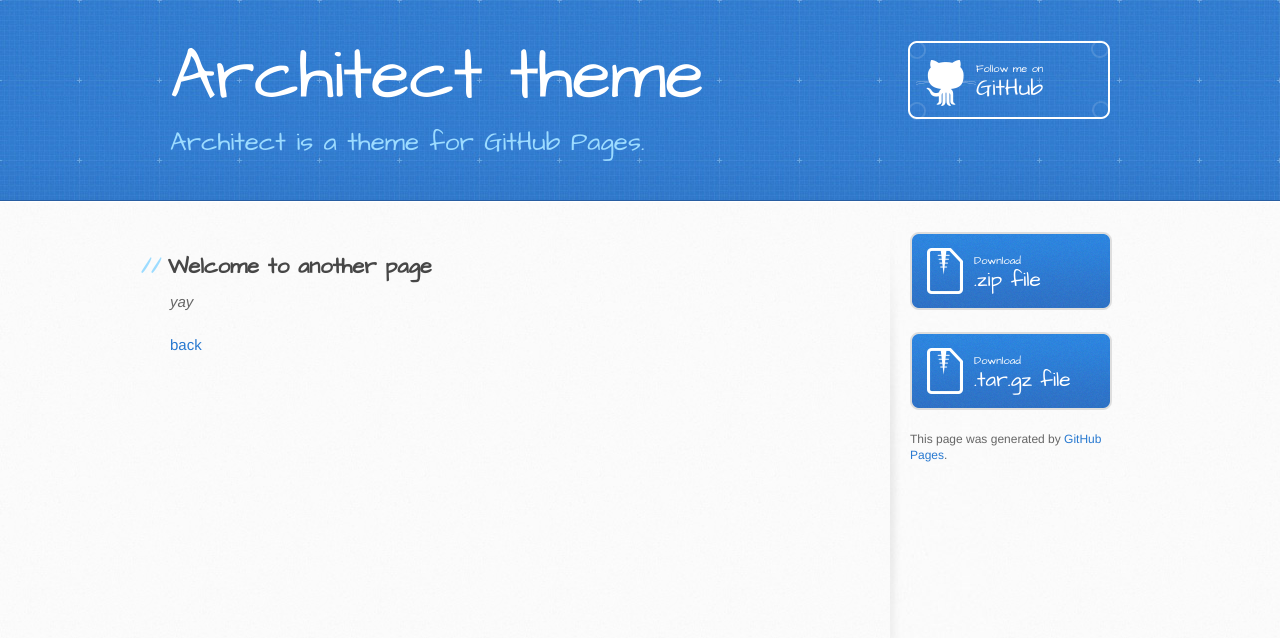
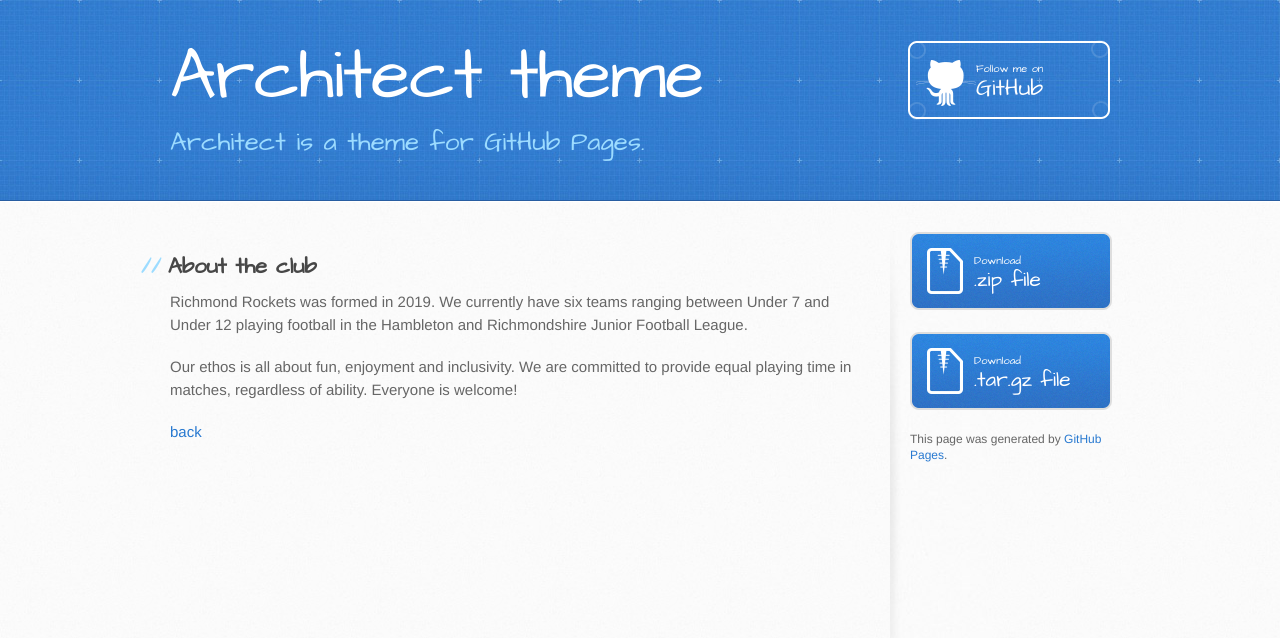
Before and after one commit to richmondrockets/richmondrockets.github.io, a Jekyll site: the page built from another-page.md, in a window 1280 px wide. Shown: the top 638 px of the page. Built offline with Jekyll 4.4.1, drawn with Linux system fonts in a browser that asks for light colours; our own code applies the rules of GitHub Pages for plain Markdown files.

Commit message:
Update another-page.md

```diff
--- a/another-page.md
+++ b/another-page.md
@@ -2,8 +2,10 @@
 layout: default
 ---
 
-## Welcome to another page
+## About the club
 
-_yay_
+Richmond Rockets was formed in 2019.  We currently have six teams ranging between Under 7 and Under 12 playing football in the Hambleton and Richmondshire Junior Football League.
+
+Our ethos is all about fun, enjoyment and inclusivity.  We are committed to provide equal playing time in matches, regardless of ability.  Everyone is welcome!
 
 [back](./)
```
